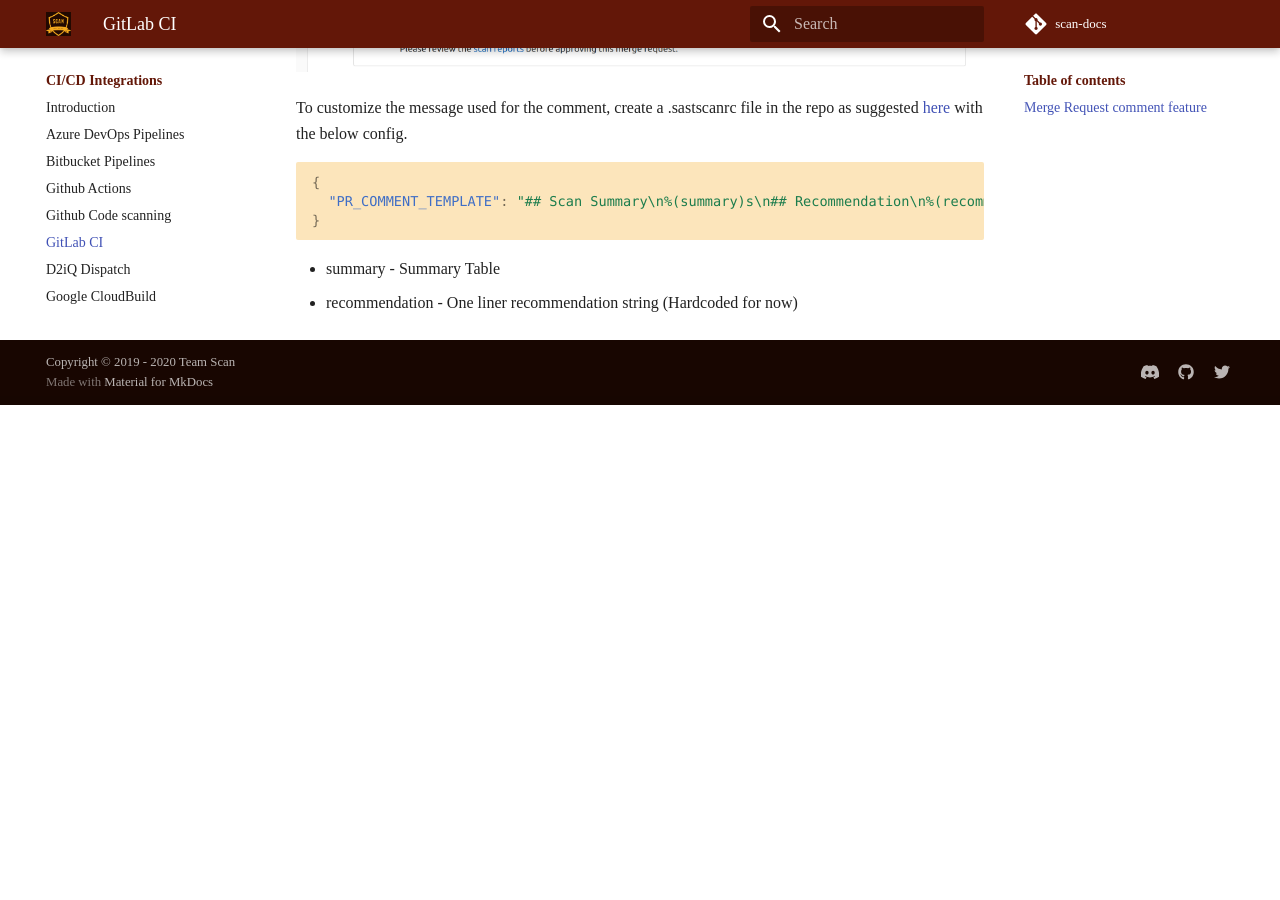
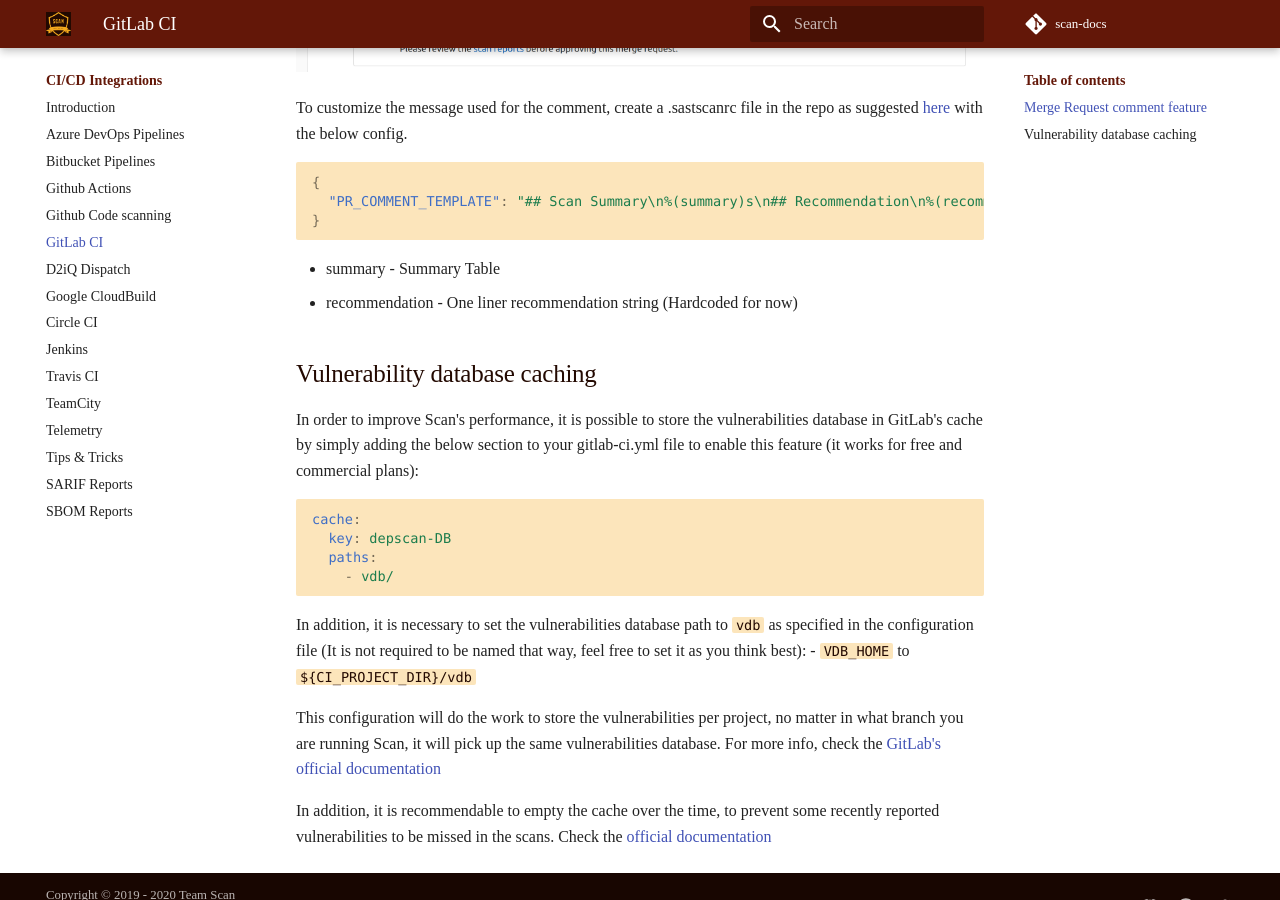
Before and after one commit to ShiftLeftSecurity/scan-docs, an MkDocs documentation site: the page built from docs/integrations/gitlab.md, in a window 1280 px wide and 900 px high, scrolled down 2653 px. Built offline with MkDocs 1.6.1 and Material for MkDocs 9.7.7, drawn with Linux system fonts in a browser that asks for light colours; some web fonts are replaced; comment, search, counter and statistics services are not loaded; before the commit the page ends 3058 px from its top, so only the background shows below that.

Commit message:
Caching the vulnerabilities database in GitLab (#71)

````diff
--- a/docs/integrations/gitlab.md
+++ b/docs/integrations/gitlab.md
@@ -99,3 +99,21 @@
 
 - summary - Summary Table
 - recommendation - One liner recommendation string (Hardcoded for now)
+
+## Vulnerability database caching
+
+In order to improve Scan's performance, it is possible to store the vulnerabilities database in GitLab's cache by simply adding the below section to your gitlab-ci.yml file to enable this feature (it works for free and commercial plans):
+
+```yaml
+cache:
+  key: depscan-DB
+  paths:
+    - vdb/
+```
+
+In addition, it is necessary to set the vulnerabilities database path to `vdb` as specified in the configuration file (It is not required to be named that way, feel free to set it as you think best):
+- `VDB_HOME` to `${CI_PROJECT_DIR}/vdb`
+
+This configuration will do the work to store the vulnerabilities per project, no matter in what branch you are running Scan, it will pick up the same vulnerabilities database. For more info, check the [GitLab's official documentation](https://docs.gitlab.com/ee/ci/caching/#cache-dependencies-in-gitlab-cicd)
+
+In addition, it is recommendable to empty the cache over the time, to prevent some recently reported vulnerabilities to be missed in the scans. Check the [official documentation](https://docs.gitlab.com/ee/ci/caching/#clearing-the-cache)
````
